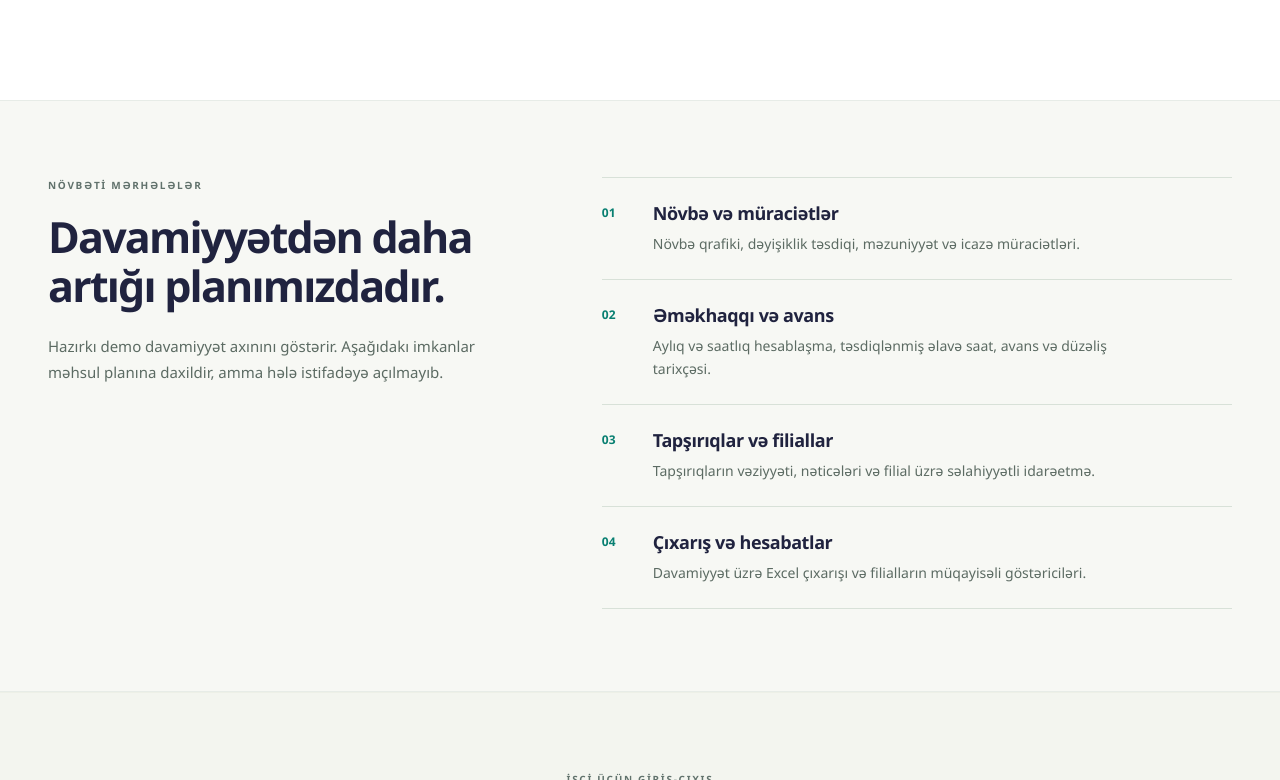
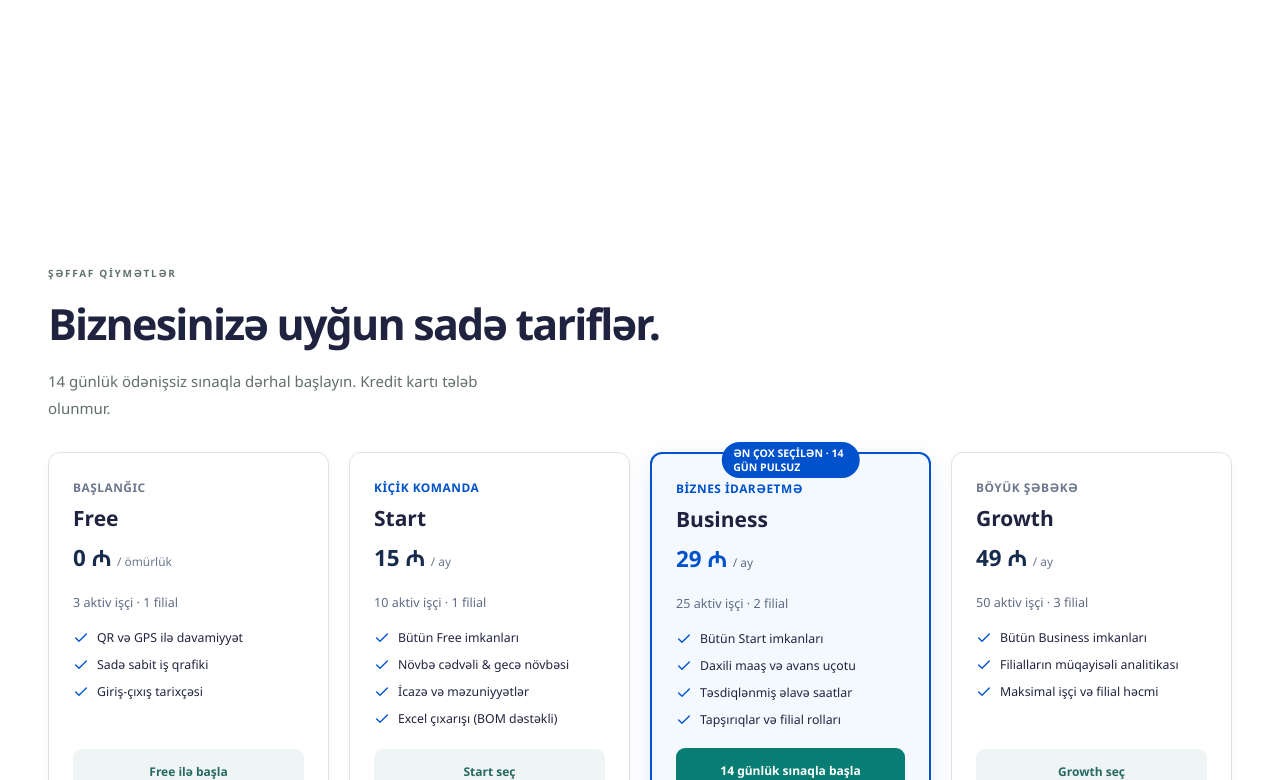
Before and after one commit to azadhashimoc-debug/panelim, a Next.js app: page / in a window 1280 px wide. Shown: the part 2020-2800 px from the top of the page. Built offline with nearby package versions, Linux system fonts and the light colour scheme.

Commit message:
feat: add Free plan (0 AZN, 3 workers, 1 branch) across landing page pricing and manager hub

```diff
--- a/src/modules/marketing/content.ts
+++ b/src/modules/marketing/content.ts
@@ -8,6 +8,7 @@ export const marketing = {
   mobileNavigation: "Mobil naviqasiya",
   links: [
     { href: "#imkanlar", label: "İmkanlar" },
+    { href: "#tarifler", label: "Tariflər" },
     { href: "#yol-xeritesi", label: "Yol xəritəsi" },
     { href: "#nece-isleyir", label: "Necə işləyir" },
     { href: "#suallar", label: "Suallar" },
--- a/src/modules/marketing/ui/welcome-page.tsx
+++ b/src/modules/marketing/ui/welcome-page.tsx
@@ -359,6 +359,92 @@ export function WelcomePage({ year }: { year: number }) {
             </div>
           </div>
         </section>
+        <section id="tarifler" className={`${styles.features} ${styles.container}`} style={{ marginTop: 60, marginBottom: 60 }}>
+          <div className={styles.sectionHeading}>
+            <p className={styles.eyebrow}>ŞƏFFAF QİYMƏTLƏR</p>
+            <h2>Biznesinizə uyğun sadə tariflər.</h2>
+            <p>14 günlük ödənişsiz sınaqla dərhal başlayın. Kredit kartı tələb olunmur.</p>
+          </div>
+
+          <div style={{ display: "grid", gridTemplateColumns: "repeat(auto-fit, minmax(230px, 1fr))", gap: 20, marginTop: 30 }}>
+            {/* Free */}
+            <div style={{ background: "#fff", border: "1px solid #dfe1e6", borderRadius: 12, padding: 24, display: "flex", flexDirection: "column", justifyContent: "space-between", boxShadow: "0 4px 12px rgba(0,0,0,0.03)" }}>
+              <div>
+                <span style={{ fontSize: "0.85rem", fontWeight: 700, color: "#6b778c", letterSpacing: 0.5 }}>BAŞLANĞIC</span>
+                <h3 style={{ fontSize: "1.5rem", margin: "8px 0 4px" }}>Free</h3>
+                <p style={{ fontSize: "1.6rem", fontWeight: 800, margin: "8px 0 16px", color: "#172b4d" }}>0 ₼ <small style={{ fontSize: "0.85rem", fontWeight: 500, color: "#6b778c" }}>/ ömürlük</small></p>
+                <p style={{ fontSize: "0.9rem", color: "#5e6c84", marginBottom: 16 }}>3 aktiv işçi · 1 filial</p>
+                <ul style={{ listStyle: "none", padding: 0, margin: "0 0 20px", display: "flex", flexDirection: "column", gap: 10, fontSize: "0.88rem" }}>
+                  <li style={{ display: "flex", alignItems: "center", gap: 8 }}><Check size={16} color="#0052cc" /> QR və GPS ilə davamiyyət</li>
+                  <li style={{ display: "flex", alignItems: "center", gap: 8 }}><Check size={16} color="#0052cc" /> Sadə sabit iş qrafiki</li>
+                  <li style={{ display: "flex", alignItems: "center", gap: 8 }}><Check size={16} color="#0052cc" /> Giriş-çıxış tarixçəsi</li>
+                </ul>
+              </div>
+              <Link href="/qeydiyyat" className="button secondary full" style={{ textAlign: "center" }}>
+                Free ilə başla
+              </Link>
+            </div>
+
+            {/* Start */}
+            <div style={{ background: "#fff", border: "1px solid #dfe1e6", borderRadius: 12, padding: 24, display: "flex", flexDirection: "column", justifyContent: "space-between", boxShadow: "0 4px 12px rgba(0,0,0,0.03)" }}>
+              <div>
+                <span style={{ fontSize: "0.85rem", fontWeight: 700, color: "#0052cc", letterSpacing: 0.5 }}>KİÇİK KOMANDA</span>
+                <h3 style={{ fontSize: "1.5rem", margin: "8px 0 4px" }}>Start</h3>
+                <p style={{ fontSize: "1.6rem", fontWeight: 800, margin: "8px 0 16px", color: "#172b4d" }}>15 ₼ <small style={{ fontSize: "0.85rem", fontWeight: 500, color: "#6b778c" }}>/ ay</small></p>
+                <p style={{ fontSize: "0.9rem", color: "#5e6c84", marginBottom: 16 }}>10 aktiv işçi · 1 filial</p>
+                <ul style={{ listStyle: "none", padding: 0, margin: "0 0 20px", display: "flex", flexDirection: "column", gap: 10, fontSize: "0.88rem" }}>
+                  <li style={{ display: "flex", alignItems: "center", gap: 8 }}><Check size={16} color="#0052cc" /> Bütün Free imkanları</li>
+                  <li style={{ display: "flex", alignItems: "center", gap: 8 }}><Check size={16} color="#0052cc" /> Növbə cədvəli & gecə növbəsi</li>
+                  <li style={{ display: "flex", alignItems: "center", gap: 8 }}><Check size={16} color="#0052cc" /> İcazə və məzuniyyətlər</li>
+                  <li style={{ display: "flex", alignItems: "center", gap: 8 }}><Check size={16} color="#0052cc" /> Excel çıxarışı (BOM dəstəkli)</li>
+                </ul>
+              </div>
+              <Link href="/qeydiyyat" className="button secondary full" style={{ textAlign: "center" }}>
+                Start seç
+              </Link>
+            </div>
+
+            {/* Business */}
+            <div style={{ background: "#f4f8ff", border: "2px solid #0052cc", borderRadius: 12, padding: 24, display: "flex", flexDirection: "column", justifyContent: "space-between", position: "relative", boxShadow: "0 8px 24px rgba(0,82,204,0.12)" }}>
+              <span style={{ position: "absolute", top: -12, left: "50%", transform: "translateX(-50%)", background: "#0052cc", color: "#fff", fontSize: "0.75rem", fontWeight: 700, padding: "4px 12px", borderRadius: 20 }}>
+                ƏN ÇOX SEÇİLƏN · 14 GÜN PULSUZ
+              </span>
+              <div>
+                <span style={{ fontSize: "0.85rem", fontWeight: 700, color: "#0052cc", letterSpacing: 0.5 }}>BİZNES İDARƏETMƏ</span>
+                <h3 style={{ fontSize: "1.5rem", margin: "8px 0 4px" }}>Business</h3>
+                <p style={{ fontSize: "1.6rem", fontWeight: 800, margin: "8px 0 16px", color: "#0052cc" }}>29 ₼ <small style={{ fontSize: "0.85rem", fontWeight: 500, color: "#5e6c84" }}>/ ay</small></p>
+                <p style={{ fontSize: "0.9rem", color: "#5e6c84", marginBottom: 16 }}>25 aktiv işçi · 2 filial</p>
+                <ul style={{ listStyle: "none", padding: 0, margin: "0 0 20px", display: "flex", flexDirection: "column", gap: 10, fontSize: "0.88rem" }}>
+                  <li style={{ display: "flex", alignItems: "center", gap: 8 }}><Check size={16} color="#0052cc" /> Bütün Start imkanları</li>
+                  <li style={{ display: "flex", alignItems: "center", gap: 8 }}><Check size={16} color="#0052cc" /> Daxili maaş və avans uçotu</li>
+                  <li style={{ display: "flex", alignItems: "center", gap: 8 }}><Check size={16} color="#0052cc" /> Təsdiqlənmiş əlavə saatlar</li>
+                  <li style={{ display: "flex", alignItems: "center", gap: 8 }}><Check size={16} color="#0052cc" /> Tapşırıqlar və filial rolları</li>
+                </ul>
+              </div>
+              <Link href="/qeydiyyat" className="button primary full" style={{ textAlign: "center" }}>
+                14 günlük sınaqla başla
+              </Link>
+            </div>
+
+            {/* Growth */}
+            <div style={{ background: "#fff", border: "1px solid #dfe1e6", borderRadius: 12, padding: 24, display: "flex", flexDirection: "column", justifyContent: "space-between", boxShadow: "0 4px 12px rgba(0,0,0,0.03)" }}>
+              <div>
+                <span style={{ fontSize: "0.85rem", fontWeight: 700, color: "#6b778c", letterSpacing: 0.5 }}>BÖYÜK ŞƏBƏKƏ</span>
+                <h3 style={{ fontSize: "1.5rem", margin: "8px 0 4px" }}>Growth</h3>
+                <p style={{ fontSize: "1.6rem", fontWeight: 800, margin: "8px 0 16px", color: "#172b4d" }}>49 ₼ <small style={{ fontSize: "0.85rem", fontWeight: 500, color: "#6b778c" }}>/ ay</small></p>
+                <p style={{ fontSize: "0.9rem", color: "#5e6c84", marginBottom: 16 }}>50 aktiv işçi · 3 filial</p>
+                <ul style={{ listStyle: "none", padding: 0, margin: "0 0 20px", display: "flex", flexDirection: "column", gap: 10, fontSize: "0.88rem" }}>
+                  <li style={{ display: "flex", alignItems: "center", gap: 8 }}><Check size={16} color="#0052cc" /> Bütün Business imkanları</li>
+                  <li style={{ display: "flex", alignItems: "center", gap: 8 }}><Check size={16} color="#0052cc" /> Filialların müqayisəli analitikası</li>
+                  <li style={{ display: "flex", alignItems: "center", gap: 8 }}><Check size={16} color="#0052cc" /> Maksimal işçi və filial həcmi</li>
+                </ul>
+              </div>
+              <Link href="/qeydiyyat" className="button secondary full" style={{ textAlign: "center" }}>
+                Growth seç
+              </Link>
+            </div>
+          </div>
+        </section>
         <section id="yol-xeritesi" className={styles.roadmapSection}>
           <div className={`${styles.container} ${styles.roadmapInner}`}>
             <div className={styles.roadmapHeading}>
--- a/src/modules/organization/server/billing.ts
+++ b/src/modules/organization/server/billing.ts
@@ -7,7 +7,7 @@ import type { SubscriptionStatus } from "@/shared/types";
 
 const checkoutSchema = z
   .object({
-    plan: z.enum(["start", "business", "growth"]),
+    plan: z.enum(["free", "start", "business", "growth"]),
     extraBranches: z.number().int().min(0).max(2).default(0),
     idempotencyKey: z.string().trim().max(100).optional(),
   })
@@ -84,6 +84,28 @@ export async function processSandboxCheckout(input: unknown) {
   }
 
   const { plan, extraBranches } = parsed.data;
+
+  if (plan === "free") {
+    try {
+      const db = serviceClient();
+      await db
+        .from("subscriptions")
+        .update({ plan_tier: "free", status: "active", extra_branches: 0 })
+        .eq("company_id", companyId);
+    } catch {
+      // In sandbox/demo continue
+    }
+    return {
+      status: 200,
+      body: {
+        ok: true,
+        success: true,
+        transactionId: `free-${Date.now()}`,
+        idempotent: false,
+      },
+    };
+  }
+
   let amountQepik = 0;
   if (plan === "start") amountQepik = 1500;
   else if (plan === "business") amountQepik = 2900 + extraBranches * 500;
```
Also changed, not shown: src/modules/organization/ui/manager-hub.tsx (+38 -7 lines), 1 other file (tests, documents, lock files or other folders).
